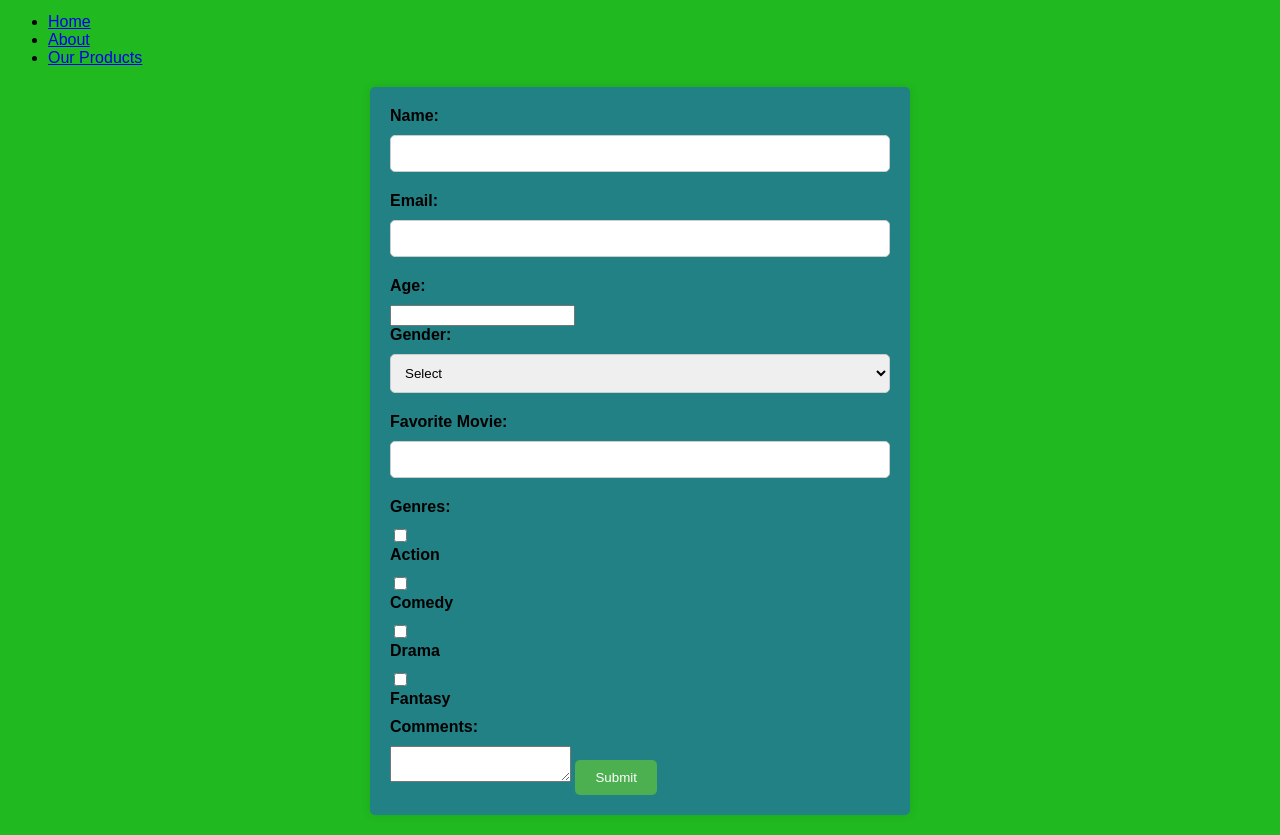
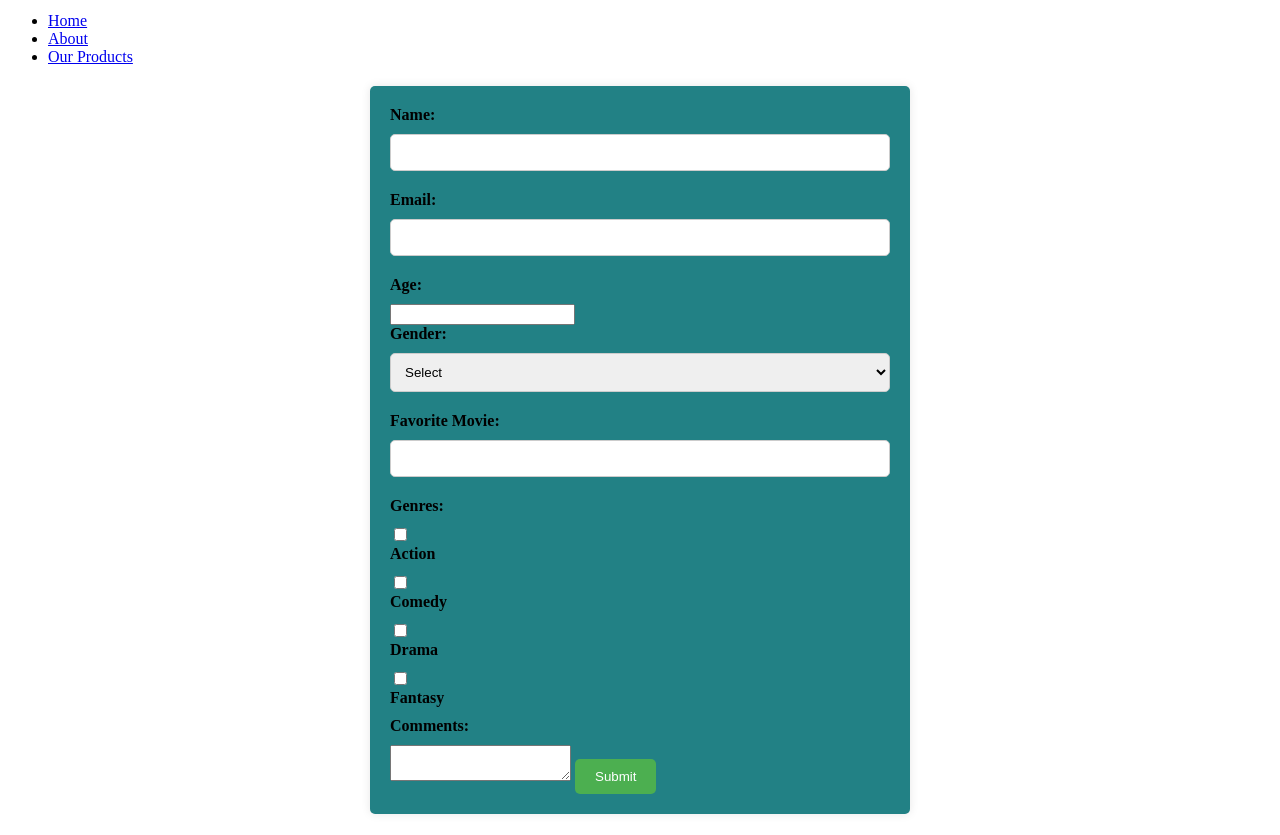
Before and after one commit to francischombaa/simplelogin, a plain HTML site: page index.html in a window 1280 px wide. Shown: the part 77-912 px from the top of the page. Drawn offline with Linux system fonts and the light colour scheme.

Commit message:
Update index.html

```diff
--- a/index.html
+++ b/index.html
@@ -9,10 +9,7 @@ body {
             background-repeat: no-repeat;
             background-size: cover;
         }
-    body {
-      background-color: #20b920;
-      font-family: Arial, sans-serif;
-    }
+
     header {
       background-color: #333;
       color: #fff;
```
